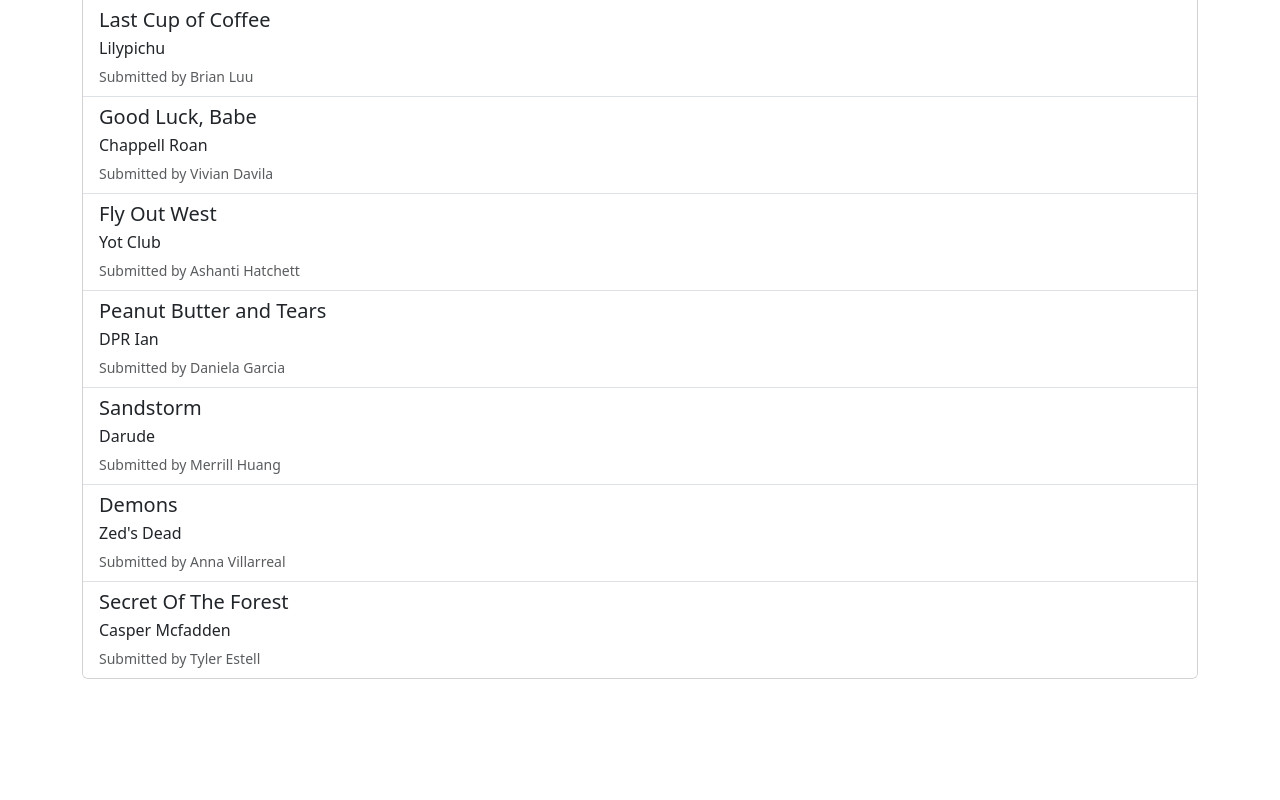
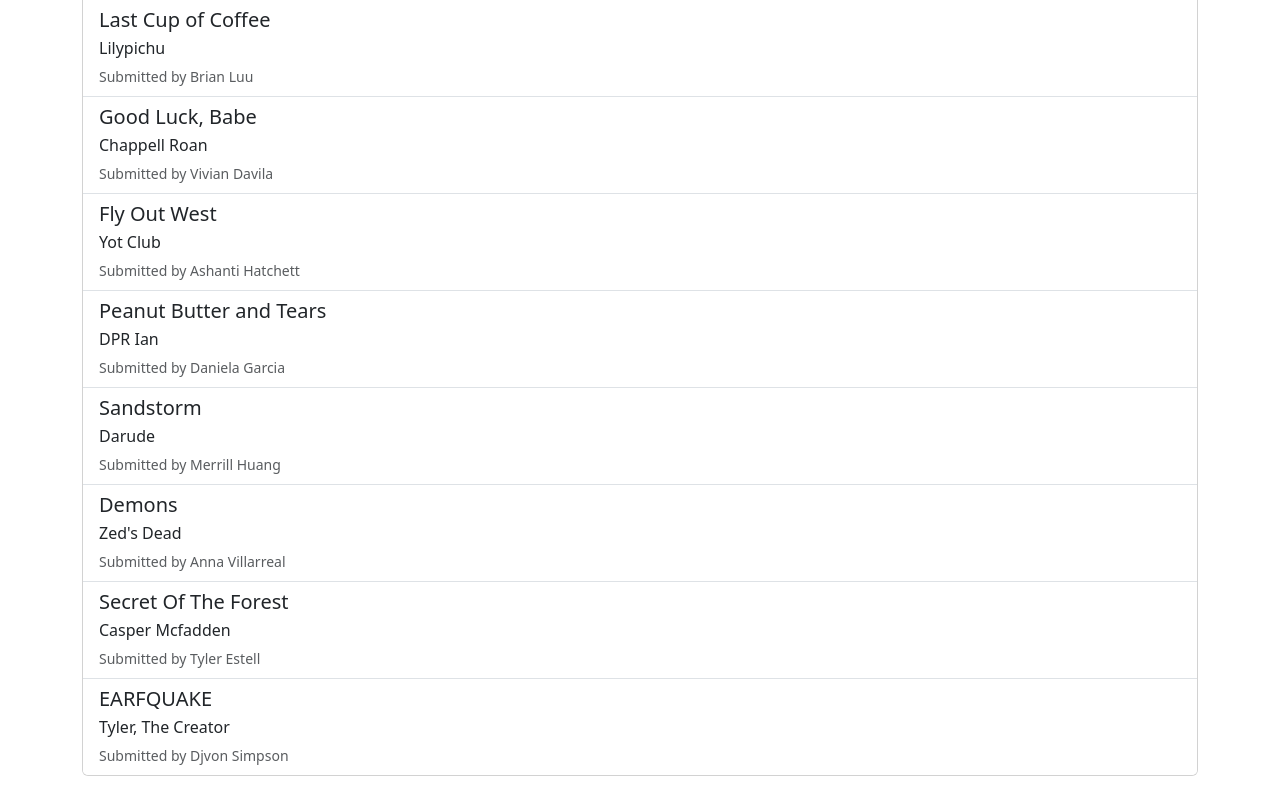
Before and after one commit to dpi-tta-projects/pr-playlist, a website: page index.html in a window 1280 px wide. Shown: the part 975-1775 px from the top of the page. Before the commit the page ends 1678 px from the top, so only its background shows below. Drawn offline with nearby package versions, Linux system fonts and the light colour scheme; a script that the page names is missing.

Commit message:
earfquake is a solid song

```diff
--- a/index.html
+++ b/index.html
@@ -190,6 +190,16 @@
           <p class="mb-1">Casper Mcfadden</p>
           <small class="text-body-secondary">Submitted by Tyler Estell</small>
         </a>
+        <a
+          href="https://youtu.be/HmAsUQEFYGI?si=ScJtp1z21-R2787w"
+          class="list-group-item list-group-item-action"
+        >
+          <div class="d-flex w-100 justify-content-between">
+            <h5 class="mb-1">EARFQUAKE</h5>
+          </div>
+          <p class="mb-1">Tyler, The Creator</p>
+          <small class="text-body-secondary">Submitted by Djvon Simpson</small>
+        </a>
       </div>
     </div>
   </body>
```
